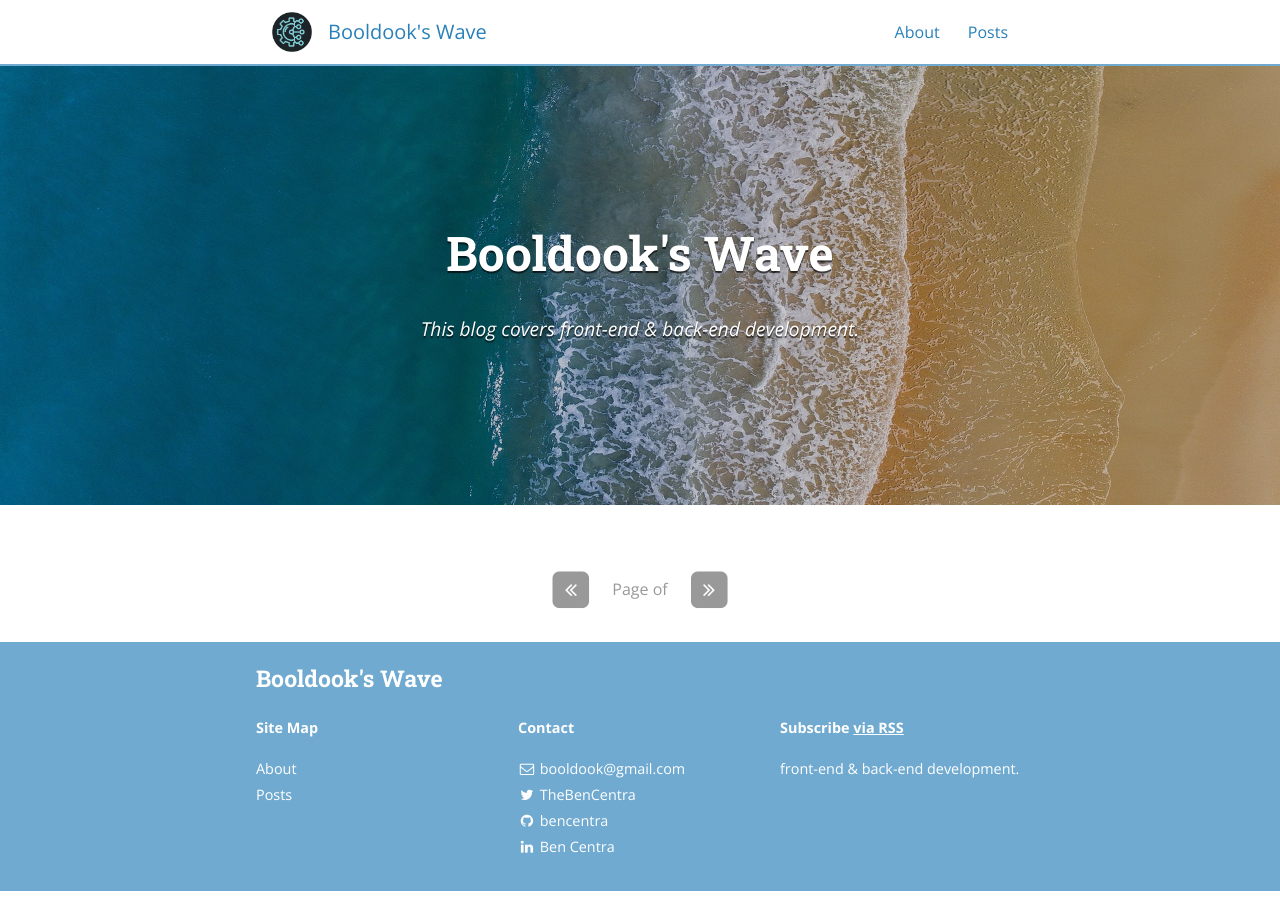
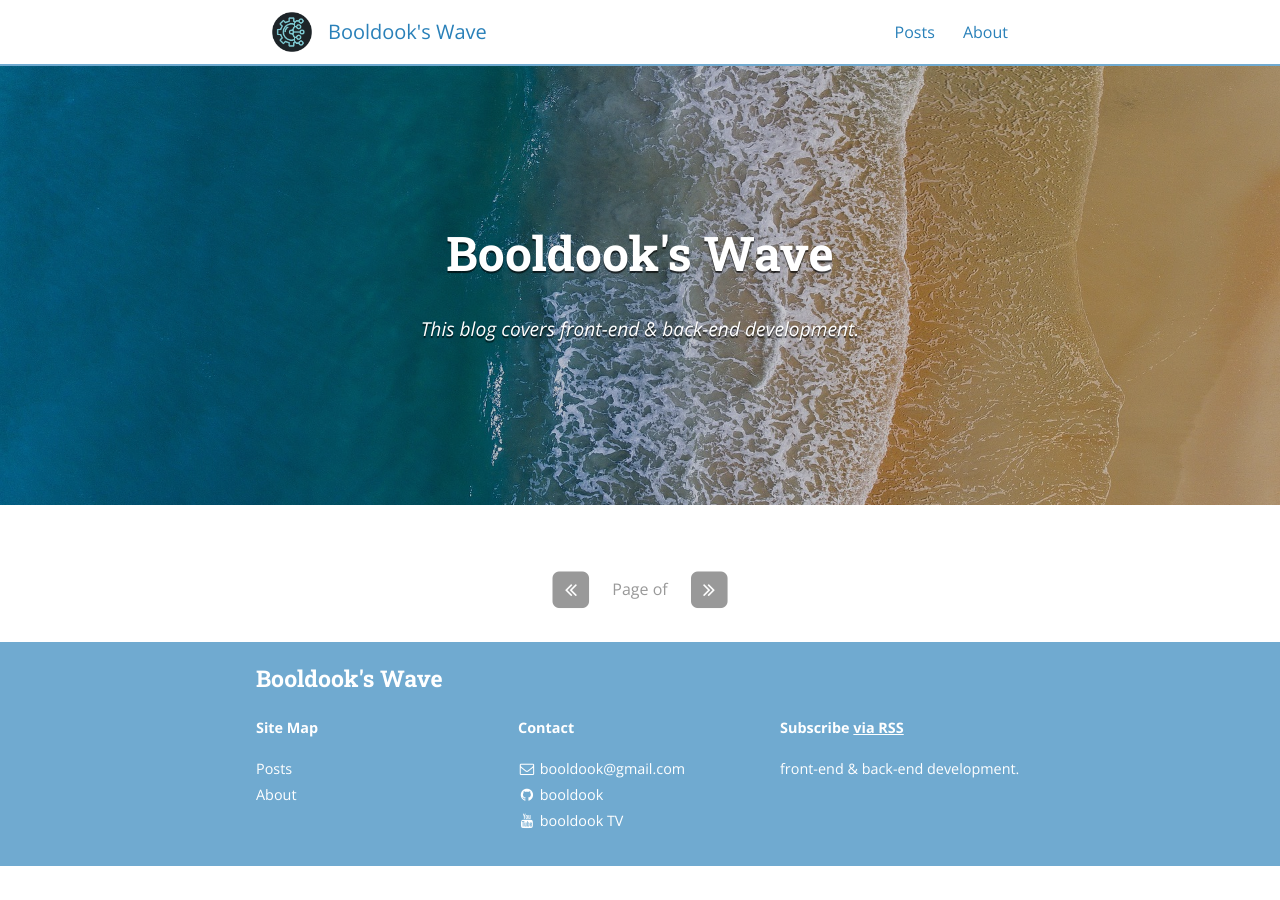
Before and after one commit to booldook/booldook.github.io, a Jekyll site: the page built from index.html, in a window 1280 px wide. Built offline with Jekyll 4.4.1, drawn with Linux system fonts in a browser that asks for light colours; nearby versions of some CDN libraries.

Commit message:
jekyll upgrade

```diff
--- a/_config.yml
+++ b/_config.yml
@@ -78,31 +78,31 @@ descriptions:
 social:
   - name: Twitter
     icon: twitter
-    username: TheBenCentra
-    url: https://twitter.com/TheBenCentra
+    username: ""
+    url: ""
     desc: Follow me on Twitter
     share: true
 
   - name: Facebook
     icon: facebook
-    username: thebencentra
+    username: ""
     url: ""
     desc: Friend me on Facebook
     share: true
 
   - name: GitHub
     icon: github
-    username: bencentra
-    url: https://github.com/bencentra
+    username: booldook
+    url: https://github.com/booldook
     desc: Fork me on GitHub
-    share: false
+    share: true
 
   - name: LinkedIn
     icon: linkedin
-    username: Ben Centra
-    url: https://www.linkedin.com/pub/ben-centra/47/769/60a
+    username: ""
+    url: ""
     desc: Connect with me on LinkedIn
-    share: true
+    share: false
 
   - name: Google+
     icon: google-plus
@@ -113,8 +113,8 @@ social:
 
   - name: YouTube
     icon: youtube
-    username: ""
-    url: ""
+    username: "booldook TV"
+    url: "https://www.youtube.com/channel/UC0emB5QNmZW93KUjWcOl1yw/featured"
     desc: Subscribe on YouTube
     share: false
 
--- a/_includes/nav_links.html
+++ b/_includes/nav_links.html
@@ -1,4 +1,4 @@
-{% for page in site.pages %}
+{% for page in site.pages reversed %}
 	{% if page.title and page.main_nav == true %}
 	<li class="nav-link"><a href="{{ page.url | prepend: site.baseurl }}">{{ page.title }}</a>
 	{% endif %}
```
